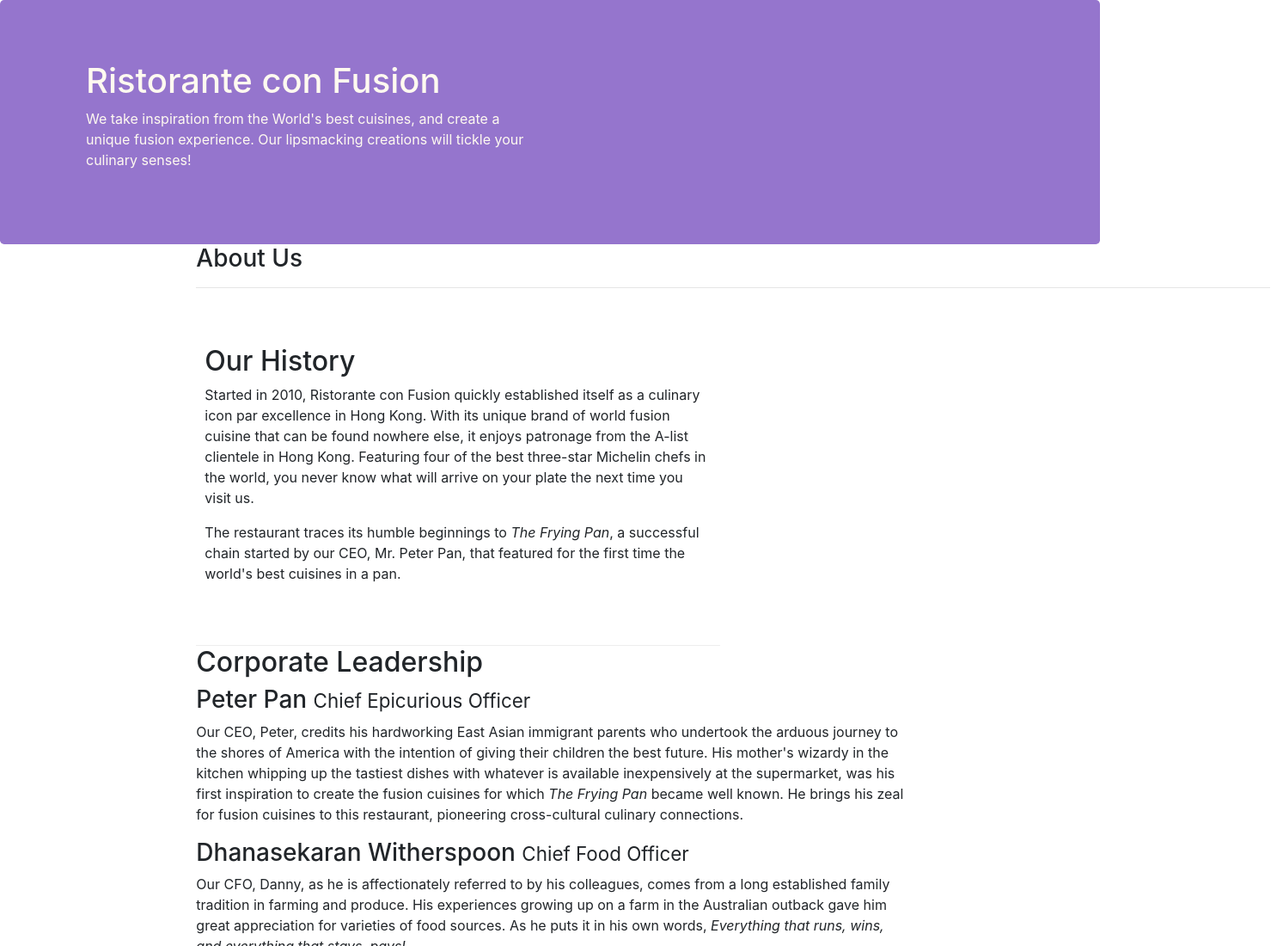
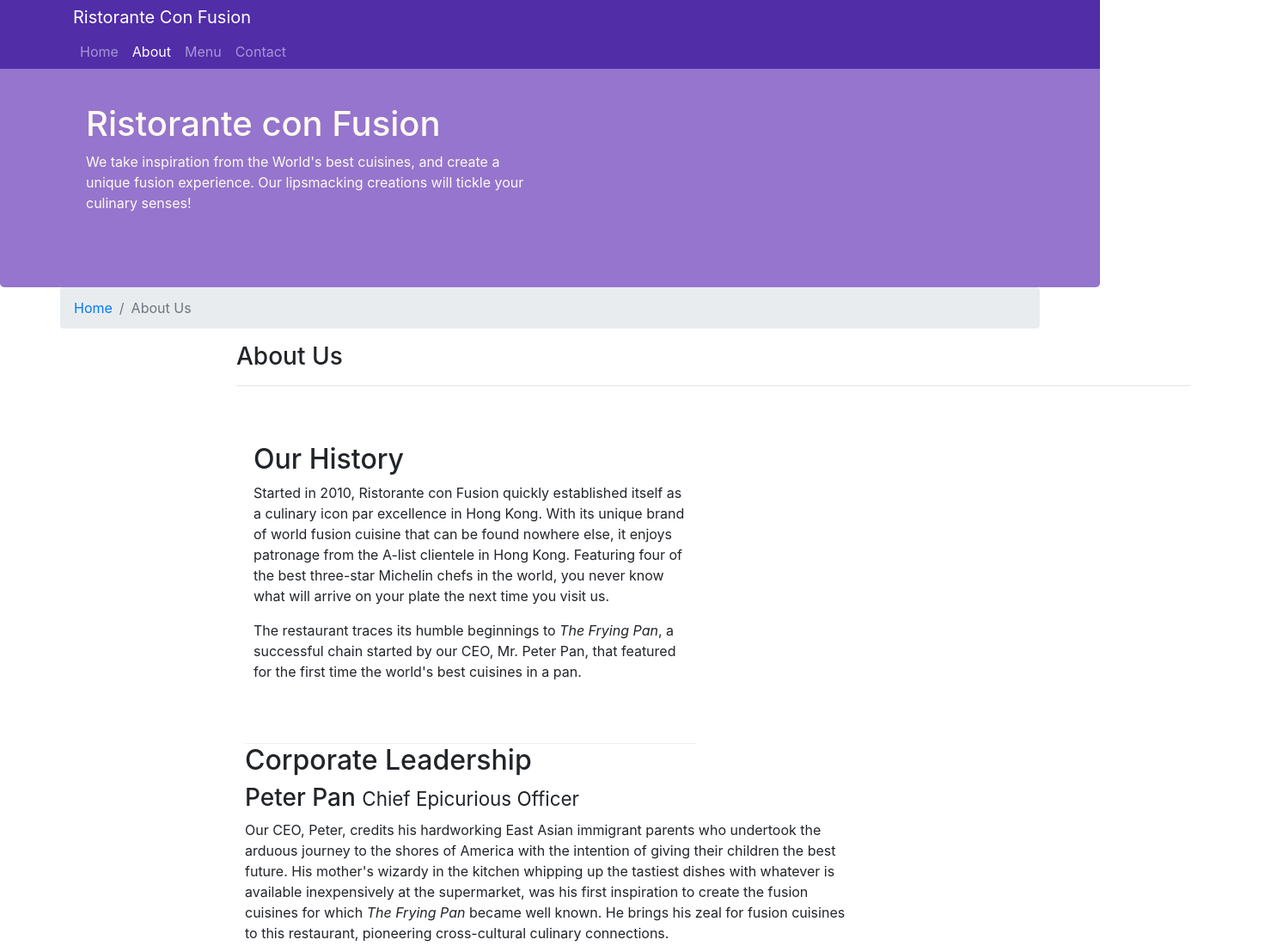
Before and after one commit to Itwonthappen/bootstrap, a website: page aboutus.html in a window 1280 px wide. Shown: the top 1100 px of the page at 86% size, 1493 px wide, since content can reach past the window. Drawn offline with nearby package versions, Linux system fonts and the light colour scheme.

Commit message:
navbar and breadcrumbs

```diff
--- a/aboutus.html
+++ b/aboutus.html
@@ -15,6 +15,22 @@
 </head>
 
 <body>
+  <nav class="nav navbar-dark navbar-expand-sm fixed-top">
+    <div class="container">
+      <button class="navbar-toggler" type-"button" data-toggle="collapse" data-target="#Navbar">
+        <span class="navbar-toggler-icon"></span>
+      </button>
+      <a class="navbar-brand mr-auto" href="./index.html">Ristorante Con Fusion</a>
+      <div class="collapse navbar-collapse" id="Navbar">
+          <ul class= "navbar-nav mr-auto">
+              <li class="nav-item"><a class="nav-link" href="./index.html">Home</a></li>
+              <li class="nav-item active"><a class="nav-link" href="#">About</a></li>
+              <li class="nav-item "><a class="nav-link" href="#">Menu</a></li>
+              <li class="nav-item"><a class="nav-link" href="#">Contact</a></li>
+          </ul>
+      </div>
+    </div>
+  </nav>
 
     <header class="jumbotron">
         <div class="container">
@@ -29,12 +45,17 @@
         </div>
     </header>
 
-    <div>
-        <div>
-            <div class="col-md-12 offset-sm-2">
-               <h3>About Us</h3>
-               <hr>
-            </div>
+    <div class="container">
+        <div class="row">
+          <ol class="col-12 breadcrumb">
+            <li class="breadcrumb-item"><a href="./index.html">Home</a></li>
+            <li class="breadcrumb-item active">About Us</li>
+
+          </ol>
+          <div class="col-md-12 offset-sm-2">
+             <h3>About Us</h3>
+             <hr>
+          </div>
         </div>
 
         <div class="row col-sm-6 offset-sm-2">
--- a/css/styles.css
+++ b/css/styles.css
@@ -24,3 +24,10 @@
   margin:0px;
   color:#0f0f0f;
 }
+body{
+  padding:50px 0px 0px 0px;
+  z-index:0;
+}
+.navbar-dark{
+  background-color: #512DA8;
+}
```
Also changed, not shown: index.html (+17 -2 lines).
